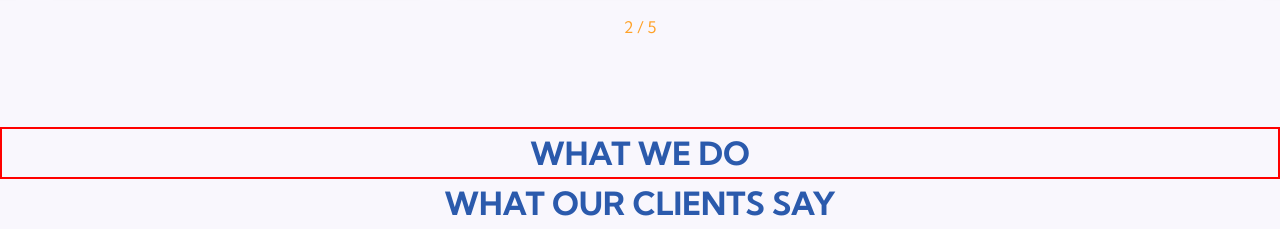
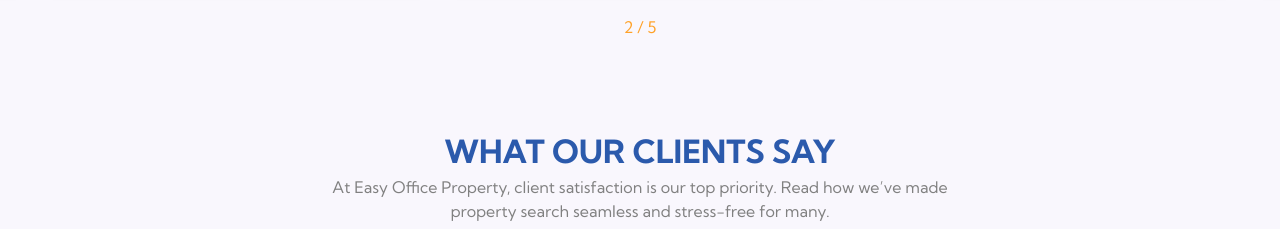
Before and after one commit to RjRishuSty/Office_easy, a React (Create React App) app in the folder office-easy/: page / in a window 1280 px wide. Shown: the part 1912-2141 px from the top of the page. Built offline with nearby package versions, Linux system fonts and the light colour scheme; a web font is replaced by a local one.

Commit message:
pending only amenitiesSection

```diff
--- a/office-easy/src/Pages/Home/Home.jsx
+++ b/office-easy/src/Pages/Home/Home.jsx
@@ -5,7 +5,7 @@
 import WhyChoose from "../../Components/WhyChoose/WhyChoose";
 import WhatWeDo from "../../Components/WhatWeDo/WhatWeDo";
 import Testimonial from "../../Components/Testimonial/Testimonial";
-import AmenitiesSection from "../../Components/AmenitiesSection/AmenitiesSection";
+// import AmenitiesSection from "../../Components/AmenitiesSection/AmenitiesSection";
 
 const Home = () => {
   return (
@@ -14,7 +14,7 @@
       <SearchSection />
       <WhyChoose />
       <WhatWeDo />
-      <AmenitiesSection />
+      {/* <AmenitiesSection /> */}
       <Testimonial />
     </Box>
   );
```
